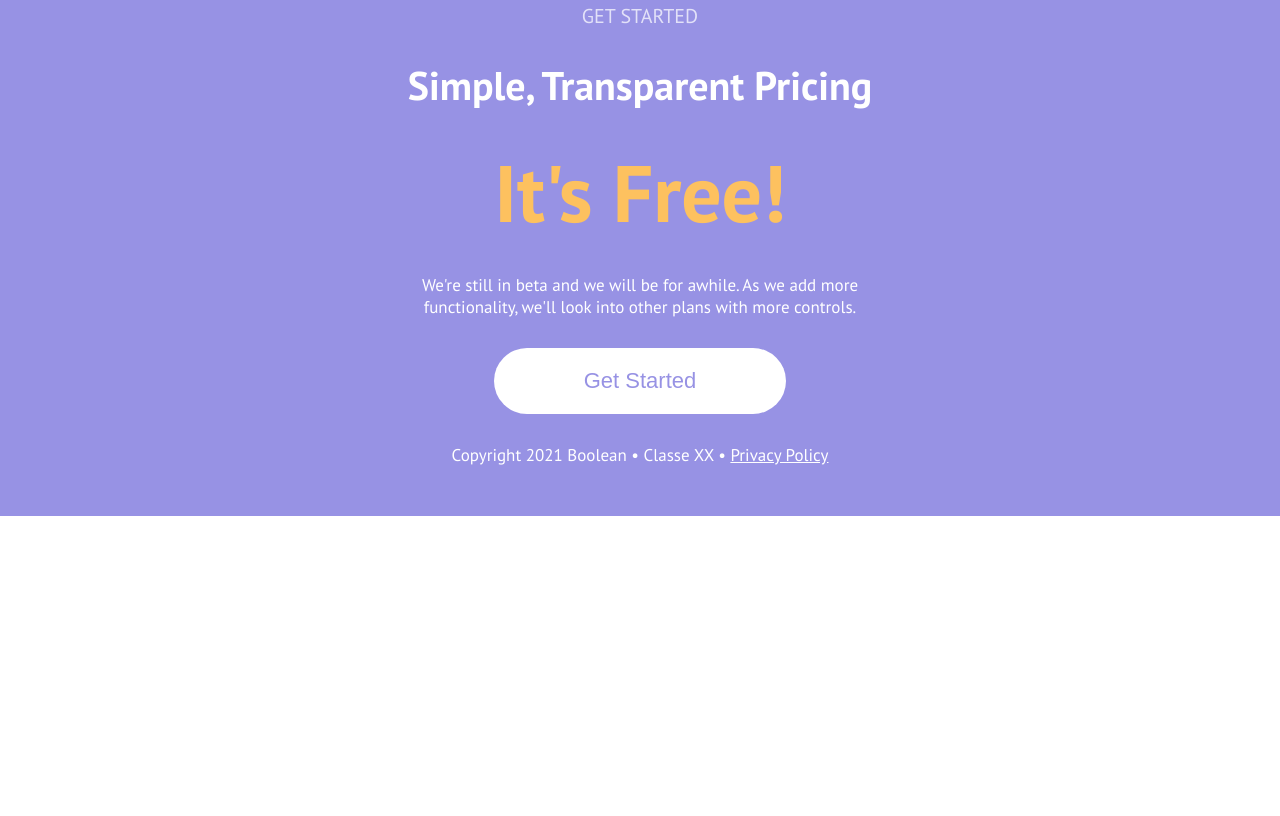
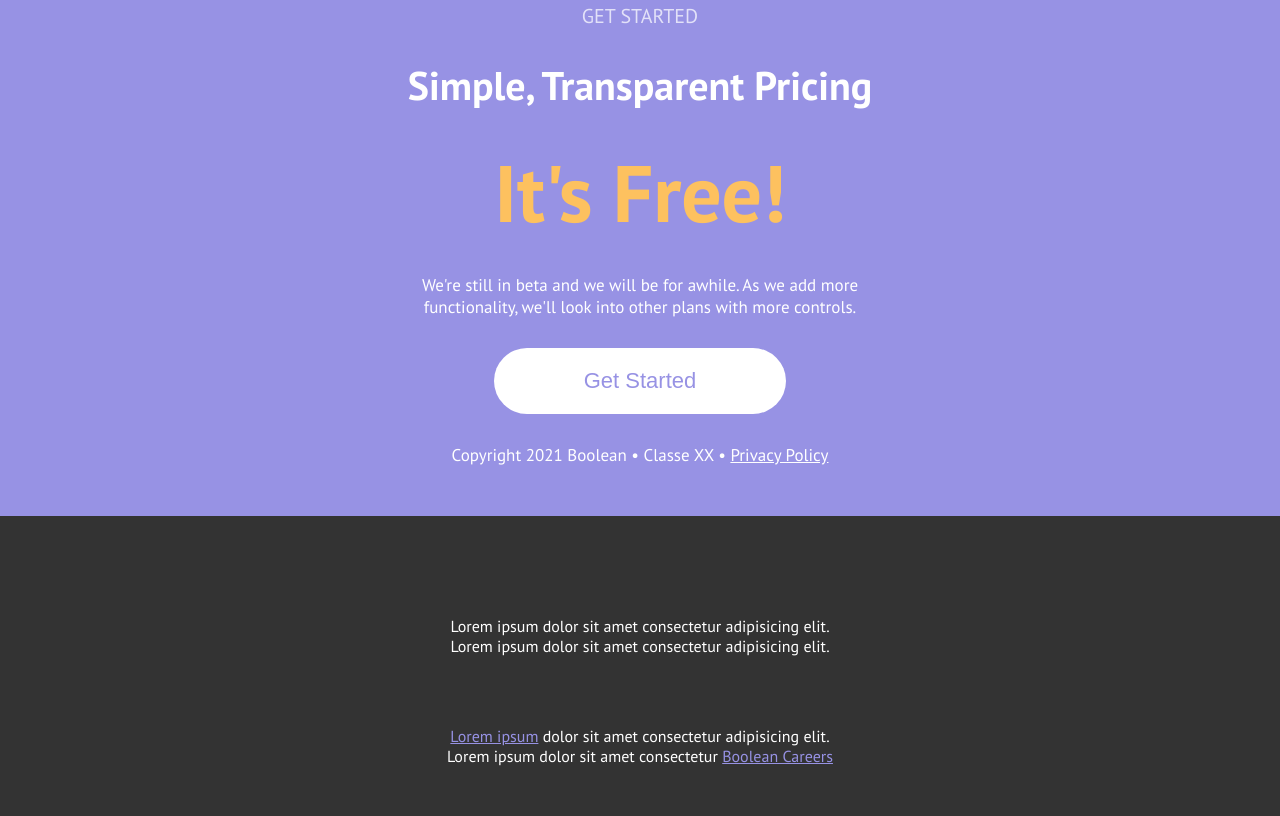
Before and after one commit to kapolandia/htmlcss-responsive-layout, a plain HTML site: page index.html in a window 1280 px wide. Shown: the part 5258-6074 px from the top of the page. Before the commit the page ends 5774 px from the top, so only its background shows below. Drawn offline with Linux system fonts and the light colour scheme.

Commit message:
feat:footer and finish project

```diff
--- a/assets/css/style.css
+++ b/assets/css/style.css
@@ -307,6 +307,27 @@ h4{
     font-size: 17px;
 }
 
+/* FOOTER */
+
+footer{
+    background-color: #333333;
+    padding: 20px;;
+    padding-top: 100px;
+    padding-bottom: 50px;
+}
+
+footer p{
+    color: #fff;
+}
+
+footer a{
+    color: #9792e4;
+}
+
+footer a:visited{
+    color: #9792e4;
+}
+
 /* QUERY */
 
 @media screen and (min-width: 992.1px) {
--- a/index.html
+++ b/index.html
@@ -192,5 +192,12 @@
             </div>
         </section>
     </main>
+    <footer>
+        <div class="container column center">
+            <p>Lorem ipsum dolor sit amet consectetur adipisicing elit. <br>Lorem ipsum dolor sit amet consectetur adipisicing elit.</p>
+
+            <p class="margin-top-50"><a href="">Lorem ipsum</a> dolor sit amet consectetur adipisicing elit. <br>Lorem ipsum dolor sit amet consectetur <a href="">Boolean Careers</a></p>
+        </div>
+    </footer>
 </body>
 </html>
```
